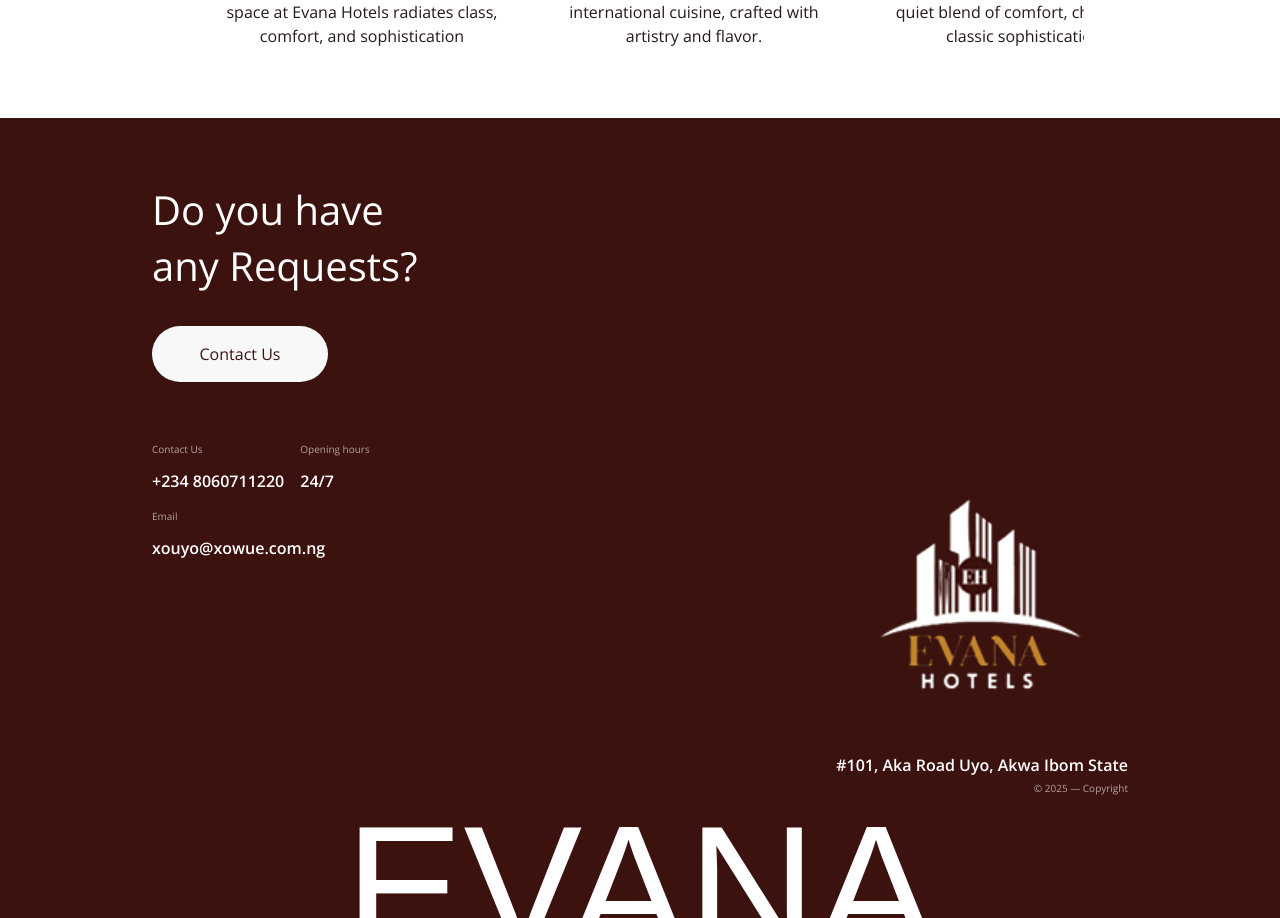
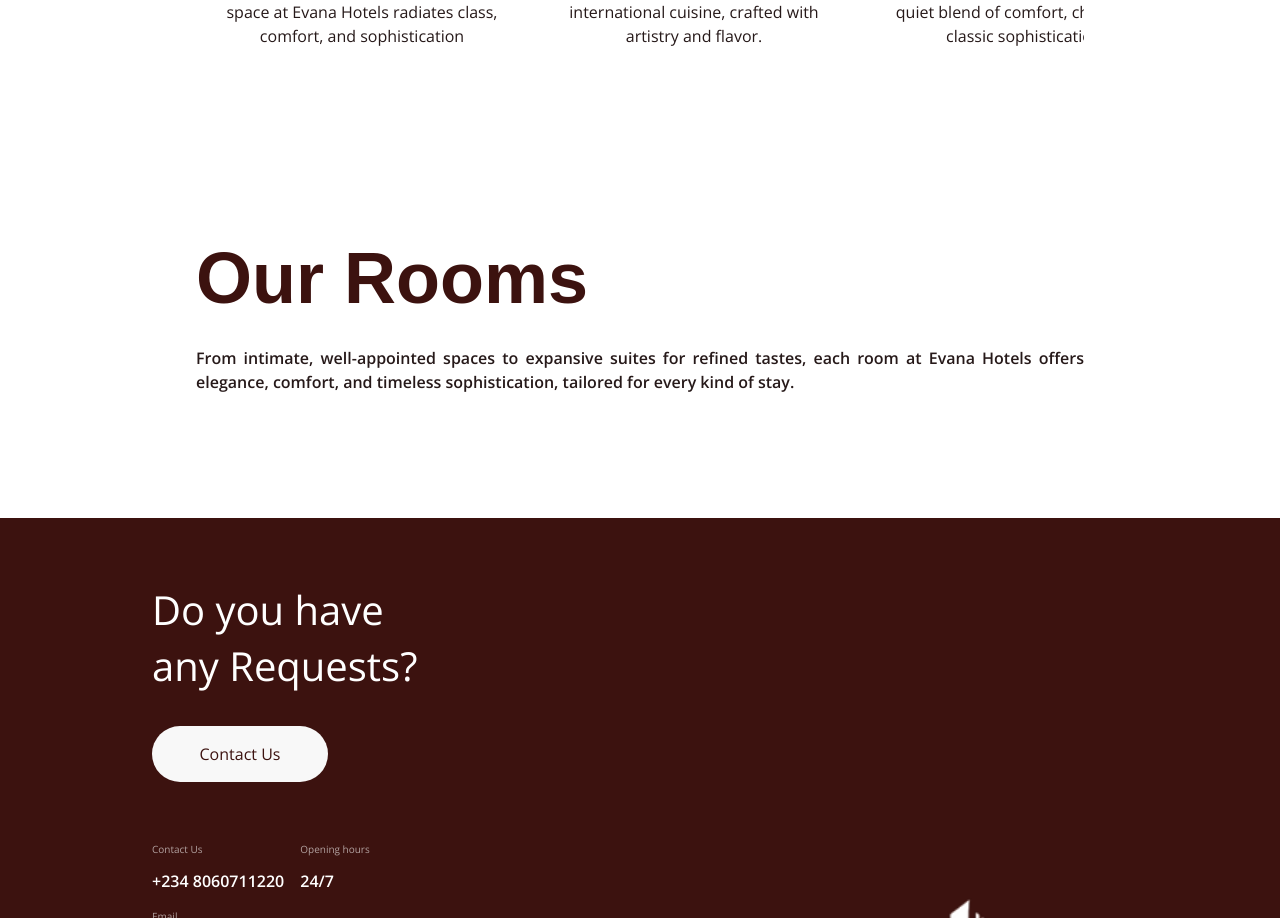
Before and after one commit to liljdot/ubotex-evana-hotels, a Next.js app: page / in a window 1280 px wide. Shown: the part 2927-3845 px from the top of the page. Built offline with nearby package versions, Linux system fonts and the light colour scheme; a web font is replaced by a local one.

Commit message:
Add RoomsSection component with layout and content for room descriptions

```diff
--- a/src/app/components/home/RoomsSection.tsx
+++ b/src/app/components/home/RoomsSection.tsx
@@ -1,8 +1,24 @@
+import { openSans } from "@/app/layout";
+
 const RoomsSection: React.FC = () => {
 
     return (
         <>
+            <section id="reservations"
+                className="target_section flex flex-col
+                gap-9 xl:gap-20
+                py-9 xl:py-31">
+                <div
+                    className="flex flex-col
+                    gap-5 md:gap-4 lg:gap-6 xl:gap-8
+                    px-11 md:px-16 lg:px-32 xl:px-49">
+                    <h1 className="text-primary text-2xl md:text-3xl lg:text-5xl xl:text-7xl font-bold">Our Rooms</h1>
 
+                    <p className={"text-sm lg:text-base text-base-content md:font-semibold text-justify " + openSans.className}>
+                        From intimate, well-appointed spaces to expansive suites for refined tastes, each room at Evana Hotels offers elegance, comfort, and timeless sophistication, tailored for every kind of stay.
+                    </p>
+                </div>
+            </section>
         </>
     )
 }
```
